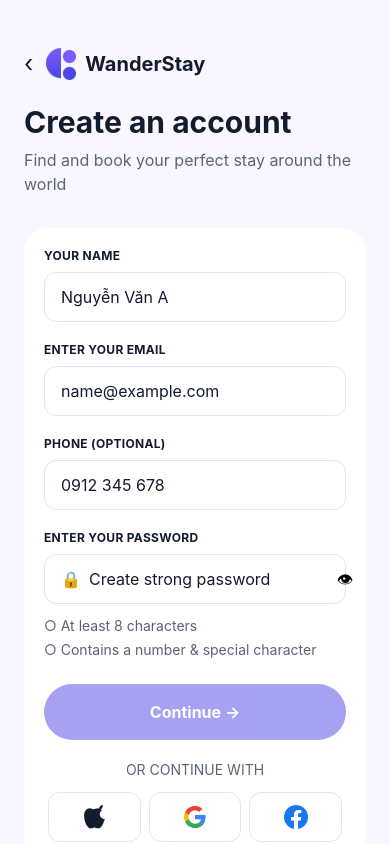
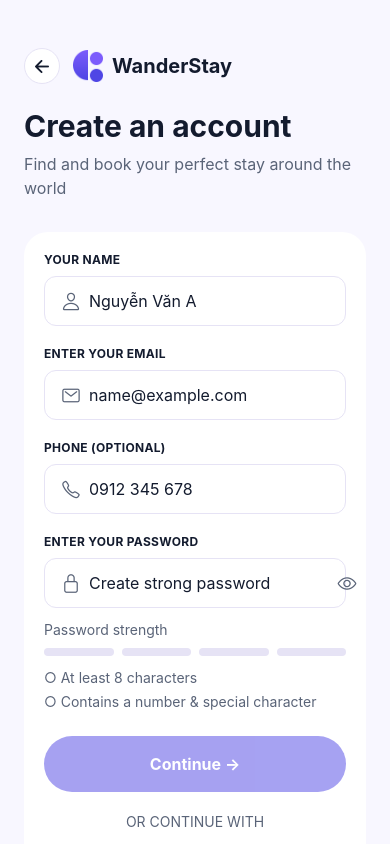
Before and after one commit to NguyenTruongAnThy/TravellingApp, a React Native app: screen /Register in a window 390 px wide. Built offline with nearby package versions, Linux system fonts and the light colour scheme; no server answers.

Commit message:
Refactor Auth to shared components with vector icons

```diff
--- a/package.json
+++ b/package.json
@@ -3,6 +3,7 @@
   "version": "1.0.0",
   "main": "index.ts",
   "dependencies": {
+    "@expo/vector-icons": "^15.0.2",
     "@react-native-async-storage/async-storage": "2.2.0",
     "@react-navigation/bottom-tabs": "^7.21.0",
     "@react-navigation/native": "^7.5.1",
--- /dev/null
+++ b/src/components/AppButton.tsx
@@ -0,0 +1,24 @@
+import { ActivityIndicator, Pressable, Text } from 'react-native';
+
+type Props = {
+  title: string;
+  onPress: () => void;
+  disabled?: boolean;
+  loading?: boolean;
+};
+
+export default function AppButton({ title, onPress, disabled, loading }: Props) {
+  return (
+    <Pressable
+      className={`rounded-full py-4 items-center ${disabled || loading ? 'bg-brand opacity-50' : 'bg-brand'}`}
+      disabled={disabled || loading}
+      onPress={onPress}
+    >
+      {loading ? (
+        <ActivityIndicator color="#FFFFFF" />
+      ) : (
+        <Text className="text-base font-bold text-white">{title}</Text>
+      )}
+    </Pressable>
+  );
+}
--- /dev/null
+++ b/src/components/AppInput.tsx
@@ -0,0 +1,64 @@
+import { useState } from 'react';
+import { Pressable, Text, TextInput, View } from 'react-native';
+import { Ionicons } from '@expo/vector-icons';
+
+type Props = {
+  label: string;
+  value: string;
+  onChangeText: (text: string) => void;
+  placeholder?: string;
+  icon?: string;
+  secure?: boolean;
+  keyboardType?: 'default' | 'email-address' | 'phone-pad';
+  autoCapitalize?: 'none' | 'sentences';
+  error?: string;
+  touched?: boolean;
+  onBlur?: () => void;
+};
+
+export default function AppInput({
+  label,
+  value,
+  onChangeText,
+  placeholder,
+  icon,
+  secure,
+  keyboardType = 'default',
+  autoCapitalize = 'sentences',
+  error,
+  touched,
+  onBlur,
+}: Props) {
+  const [show, setShow] = useState(false);
+  const [focused, setFocused] = useState(false);
+  return (
+    <View>
+      <Text className="text-xs font-bold tracking-wide text-textMain">{label}</Text>
+      <View
+        className={`mt-2 flex-row items-center rounded-xl border px-4 ${touched && error ? 'border-red-500' : focused ? 'border-brand' : 'border-borderLight'}`}
+      >
+        {icon ? <Ionicons name={icon as any} size={20} color="#5A6478" /> : null}
+        <TextInput
+          className="flex-1 py-3 text-base text-textMain ml-2"
+          placeholder={placeholder}
+          value={value}
+          onChangeText={onChangeText}
+          onFocus={() => setFocused(true)}
+          onBlur={() => {
+            setFocused(false);
+            onBlur?.();
+          }}
+          secureTextEntry={secure && !show}
+          keyboardType={keyboardType}
+          autoCapitalize={autoCapitalize}
+        />
+        {secure ? (
+          <Pressable onPress={() => setShow(!show)}>
+            <Ionicons name={show ? 'eye-off-outline' : 'eye-outline'} size={20} color="#5A6478" />
+          </Pressable>
+        ) : null}
+      </View>
+      {touched && error ? <Text className="mt-2 text-sm text-red-500">{error}</Text> : null}
+    </View>
+  );
+}
--- /dev/null
+++ b/src/components/AuthCard.tsx
@@ -0,0 +1,6 @@
+import { View } from 'react-native';
+import type { ReactNode } from 'react';
+
+export default function AuthCard({ children }: { children: ReactNode }) {
+  return <View className="mt-8 rounded-3xl bg-white p-5">{children}</View>;
+}
--- /dev/null
+++ b/src/components/AuthHeader.tsx
@@ -0,0 +1,21 @@
+import { Image, Pressable, View, Text } from 'react-native';
+import { Ionicons } from '@expo/vector-icons';
+
+export default function AuthHeader({ onBack }: { onBack?: () => void }) {
+  return (
+    <View className="flex-row items-center">
+      <Pressable
+        className="w-9 h-9 rounded-full bg-white items-center justify-center border border-borderLight"
+        onPress={onBack}
+      >
+        <Ionicons name="arrow-back" size={20} color="#131B2E" />
+      </Pressable>
+      <Image
+        source={require('../../assets/logo-wanderstay.png')}
+        style={{ width: 32, height: 32, marginLeft: 12 }}
+        resizeMode="contain"
+      />
+      <Text className="ml-2 text-xl font-bold text-textMain">WanderStay</Text>
+    </View>
+  );
+}
--- /dev/null
+++ b/src/components/SocialButton.tsx
@@ -0,0 +1,13 @@
+import { Image, Pressable } from 'react-native';
+import type { ImageSourcePropType } from 'react-native';
+
+export default function SocialButton({ source, onPress }: { source: ImageSourcePropType; onPress?: () => void }) {
+  return (
+    <Pressable
+      className="flex-1 mx-1 rounded-xl border border-borderLight py-3 items-center bg-white"
+      onPress={onPress}
+    >
+      <Image source={source} style={{ width: 24, height: 24 }} resizeMode="contain" />
+    </Pressable>
+  );
+}
--- a/src/screens/auth/LoginScreen.tsx
+++ b/src/screens/auth/LoginScreen.tsx
@@ -1,20 +1,16 @@
 import { useMemo, useState } from 'react';
-import {
-  ActivityIndicator,
-  Image,
-  Pressable,
-  ScrollView,
-  Text,
-  TextInput,
-  View,
-} from 'react-native';
+import { Pressable, ScrollView, Text, View } from 'react-native';
 import { useAuth } from '../../context/AuthContext';
+import AppButton from '../../components/AppButton';
+import AppInput from '../../components/AppInput';
+import AuthCard from '../../components/AuthCard';
+import AuthHeader from '../../components/AuthHeader';
+import SocialButton from '../../components/SocialButton';
 
 export default function LoginScreen({ navigation }: { navigation: any }) {
   const { signIn } = useAuth();
   const [email, setEmail] = useState('');
   const [password, setPassword] = useState('');
-  const [showPassword, setShowPassword] = useState(false);
   const [touchedEmail, setTouchedEmail] = useState(false);
   const [touchedPassword, setTouchedPassword] = useState(false);
   const [submitError, setSubmitError] = useState('');
@@ -49,118 +45,68 @@ export default function LoginScreen({ navigation }: { navigation: any }) {
   };
 
   return (
-    <ScrollView className="flex-1 bg-appBg" contentContainerStyle={{ paddingHorizontal: 24, paddingTop: 48, paddingBottom: 24 }}>
-      <View className="flex-row items-center">
-        <Pressable onPress={() => navigation.goBack?.()}>
-          <Text className="text-2xl text-textMain">‹</Text>
-        </Pressable>
-        <Image
-          source={require('../../../assets/logo-wanderstay.png')}
-          style={{ width: 32, height: 32, marginLeft: 12 }}
-          resizeMode="contain"
-        />
-        <Text className="ml-2 text-xl font-bold text-textMain">WanderStay</Text>
-      </View>
+    <ScrollView
+      className="flex-1 bg-appBg"
+      contentContainerStyle={{ paddingHorizontal: 24, paddingTop: 48, paddingBottom: 24 }}
+    >
+      <AuthHeader onBack={() => navigation.goBack?.()} />
 
       <Text className="mt-6 text-3xl font-bold text-textMain">Welcome back</Text>
       <Text className="mt-2 text-base text-textMuted">
         Log in to access your bookings and saved favorites
       </Text>
 
-      <View className="mt-8 rounded-3xl bg-white p-5">
-        <Text className="text-xs font-bold tracking-wide text-textMain">
-          ENTER YOUR EMAIL
-        </Text>
-        <TextInput
-          className="mt-2 rounded-xl border border-borderLight px-4 py-3 text-base text-textMain"
+      <AuthCard>
+        <AppInput
+          label="ENTER YOUR EMAIL"
+          icon="mail-outline"
           placeholder="name@example.com"
           autoCapitalize="none"
           keyboardType="email-address"
           value={email}
           onChangeText={setEmail}
           onBlur={() => setTouchedEmail(true)}
+          error={emailError}
+          touched={touchedEmail}
         />
-        {touchedEmail && emailError ? (
-          <Text className="mt-2 text-sm text-red-500">{emailError}</Text>
-        ) : null}
 
-        <Text className="mt-5 text-xs font-bold tracking-wide text-textMain">
-          ENTER YOUR PASSWORD
-        </Text>
-        <View className="mt-2 flex-row items-center rounded-xl border border-borderLight px-4">
-          <Text className="mr-2 text-base">🔒</Text>
-          <TextInput
-            className="flex-1 py-3 text-base text-textMain"
+        <View className="mt-5">
+          <AppInput
+            label="ENTER YOUR PASSWORD"
+            icon="lock-closed-outline"
             placeholder="••••••••"
-            secureTextEntry={!showPassword}
+            secure
             value={password}
             onChangeText={setPassword}
             onBlur={() => setTouchedPassword(true)}
+            error={passwordError}
+            touched={touchedPassword}
           />
-          <Pressable onPress={() => setShowPassword(!showPassword)}>
-            <Text className="text-base">{showPassword ? '🙈' : '👁'}</Text>
-          </Pressable>
         </View>
-        {touchedPassword && passwordError ? (
-          <Text className="mt-2 text-sm text-red-500">{passwordError}</Text>
-        ) : null}
 
         <Pressable className="mt-3 items-end">
           <Text className="text-sm font-bold text-brand">Forgot password?</Text>
         </Pressable>
 
-        {submitError ? (
-          <Text className="mt-3 text-sm text-red-500">{submitError}</Text>
-        ) : null}
+        {submitError ? <Text className="mt-3 text-sm text-red-500">{submitError}</Text> : null}
 
-        <Pressable
-          className={`mt-6 rounded-full py-4 items-center ${isValid && !loading ? 'bg-brand' : 'bg-brand opacity-50'}`}
-          disabled={!isValid || loading}
-          onPress={handleLogin}
-        >
-          {loading ? (
-            <ActivityIndicator color="#FFFFFF" />
-          ) : (
-            <Text className="text-base font-bold text-white">Continue →</Text>
-          )}
-        </Pressable>
+        <View className="mt-6">
+          <AppButton title="Continue →" onPress={handleLogin} disabled={!isValid} loading={loading} />
+        </View>
 
-        <Text className="mt-5 text-center text-sm text-textMuted">
-          OR CONTINUE WITH
-        </Text>
+        <Text className="mt-5 text-center text-sm text-textMuted">OR CONTINUE WITH</Text>
         <View className="mt-3 flex-row justify-between">
-          <Pressable className="flex-1 mx-1 rounded-xl border border-borderLight py-3 items-center">
-            <Image
-              source={require('../../../assets/Apple.png')}
-              style={{ width: 24, height: 24 }}
-              resizeMode="contain"
-            />
-          </Pressable>
-          <Pressable className="flex-1 mx-1 rounded-xl border border-borderLight py-3 items-center">
-            <Image
-              source={require('../../../assets/GG.png')}
-              style={{ width: 24, height: 24 }}
-              resizeMode="contain"
-            />
-          </Pressable>
-          <Pressable className="flex-1 mx-1 rounded-xl border border-borderLight py-3 items-center">
-            <Image
-              source={require('../../../assets/Fb.png')}
-              style={{ width: 24, height: 24 }}
-              resizeMode="contain"
-            />
-          </Pressable>
+          <SocialButton source={require('../../../assets/Apple.png')} />
+          <SocialButton source={require('../../../assets/GG.png')} />
+          <SocialButton source={require('../../../assets/Fb.png')} />
         </View>
 
         <Text className="mt-5 text-center text-xs text-textMuted">
           By continuing, you agree to our Terms of Service and Privacy Policy.
         </Text>
-      </View>
+      </AuthCard>
 
-      <Pressable
-        className="mt-8 items-center"
-        onPress={() => navigation.navigate('Register')}
-      >
+      <Pressable className="mt-8 items-center" onPress={() => navigation.navigate('Register')}>
         <Text className="text-base text-textMuted">
           Don&apos;t have an account? <Text className="font-bold text-brand">Sign up</Text>
         </Text>
--- a/src/screens/auth/RegisterScreen.tsx
+++ b/src/screens/auth/RegisterScreen.tsx
@@ -1,14 +1,11 @@
 import { useMemo, useState } from 'react';
-import {
-  ActivityIndicator,
-  Image,
-  Pressable,
-  ScrollView,
-  Text,
-  TextInput,
-  View,
-} from 'react-native';
+import { Pressable, ScrollView, Text, View } from 'react-native';
 import { useAuth } from '../../context/AuthContext';
+import AppButton from '../../components/AppButton';
+import AppInput from '../../components/AppInput';
+import AuthCard from '../../components/AuthCard';
+import AuthHeader from '../../components/AuthHeader';
+import SocialButton from '../../components/SocialButton';
 
 export default function RegisterScreen({ navigation }: { navigation: any }) {
   const { signUp } = useAuth();
@@ -16,7 +13,6 @@ export default function RegisterScreen({ navigation }: { navigation: any }) {
   const [email, setEmail] = useState('');
   const [phone, setPhone] = useState('');
   const [password, setPassword] = useState('');
-  const [showPassword, setShowPassword] = useState(false);
   const [touched, setTouched] = useState(false);
   const [submitError, setSubmitError] = useState('');
   const [success, setSuccess] = useState(false);
@@ -38,6 +34,12 @@ export default function RegisterScreen({ navigation }: { navigation: any }) {
       : '';
 
   const isValid = !nameError && !emailError && !passwordError;
+  const hasNumber = /[0-9]/.test(password);
+  const hasSpecial = /[^A-Za-z0-9]/.test(password);
+  const strengthScore =
+    (passwordLongEnough ? 1 : 0) + (hasNumber ? 1 : 0) + (hasSpecial ? 1 : 0);
+  const strengthLabel =
+    passwordLongEnough && hasNumber && hasSpecial ? 'Strong' : password ? 'Weak' : '';
 
   const handleRegister = async () => {
     setTouched(true);
@@ -61,141 +63,114 @@ export default function RegisterScreen({ navigation }: { navigation: any }) {
         <Text className="mt-3 text-base text-textMuted text-center">
           Tài khoản của bạn đã được tạo. Vui lòng đăng nhập để tiếp tục.
         </Text>
-        <Pressable
-          className="mt-8 rounded-full bg-brand py-3 px-8"
-          onPress={() => navigation.navigate('Login')}
-        >
-          <Text className="text-base font-bold text-white">Đăng nhập ngay</Text>
-        </Pressable>
+        <View className="mt-8 w-full">
+          <AppButton title="Đăng nhập ngay" onPress={() => navigation.navigate('Login')} />
+        </View>
       </View>
     );
   }
 
   return (
-    <ScrollView className="flex-1 bg-appBg" contentContainerStyle={{ paddingHorizontal: 24, paddingTop: 48, paddingBottom: 24 }}>
-      <View className="flex-row items-center">
-        <Pressable onPress={() => navigation.goBack?.()}>
-          <Text className="text-2xl text-textMain">‹</Text>
-        </Pressable>
-        <Image
-          source={require('../../../assets/logo-wanderstay.png')}
-          style={{ width: 32, height: 32, marginLeft: 12 }}
-          resizeMode="contain"
-        />
-        <Text className="ml-2 text-xl font-bold text-textMain">WanderStay</Text>
-      </View>
+    <ScrollView
+      className="flex-1 bg-appBg"
+      contentContainerStyle={{ paddingHorizontal: 24, paddingTop: 48, paddingBottom: 24 }}
+    >
+      <AuthHeader onBack={() => navigation.goBack?.()} />
 
       <Text className="mt-6 text-3xl font-bold text-textMain">Create an account</Text>
       <Text className="mt-2 text-base text-textMuted">
         Find and book your perfect stay around the world
       </Text>
 
-      <View className="mt-8 rounded-3xl bg-white p-5">
-        <Text className="text-xs font-bold tracking-wide text-textMain">YOUR NAME</Text>
-        <TextInput
-          className="mt-2 rounded-xl border border-borderLight px-4 py-3 text-base text-textMain"
+      <AuthCard>
+        <AppInput
+          label="YOUR NAME"
+          icon="person-outline"
           placeholder="Nguyễn Văn A"
           value={name}
           onChangeText={setName}
+          error={nameError}
+          touched={touched}
         />
-        {touched && nameError ? (
-          <Text className="mt-2 text-sm text-red-500">{nameError}</Text>
-        ) : null}
 
-        <Text className="mt-5 text-xs font-bold tracking-wide text-textMain">ENTER YOUR EMAIL</Text>
-        <TextInput
-          className="mt-2 rounded-xl border border-borderLight px-4 py-3 text-base text-textMain"
+        <View className="mt-5">
+          <AppInput
+            label="ENTER YOUR EMAIL"
+            icon="mail-outline"
             placeholder="name@example.com"
             autoCapitalize="none"
             keyboardType="email-address"
             value={email}
             onChangeText={setEmail}
+            error={emailError}
+            touched={touched}
           />
-        {touched && emailError ? (
-          <Text className="mt-2 text-sm text-red-500">{emailError}</Text>
-        ) : null}
+        </View>
 
-        <Text className="mt-5 text-xs font-bold tracking-wide text-textMain">PHONE (OPTIONAL)</Text>
-        <TextInput
-          className="mt-2 rounded-xl border border-borderLight px-4 py-3 text-base text-textMain"
+        <View className="mt-5">
+          <AppInput
+            label="PHONE (OPTIONAL)"
+            icon="call-outline"
             placeholder="0912 345 678"
             keyboardType="phone-pad"
             value={phone}
             onChangeText={setPhone}
           />
+        </View>
 
-        <Text className="mt-5 text-xs font-bold tracking-wide text-textMain">ENTER YOUR PASSWORD</Text>
-        <View className="mt-2 flex-row items-center rounded-xl border border-borderLight px-4">
-          <Text className="mr-2 text-base">🔒</Text>
-          <TextInput
-            className="flex-1 py-3 text-base text-textMain"
+        <View className="mt-5">
+          <AppInput
+            label="ENTER YOUR PASSWORD"
+            icon="lock-closed-outline"
             placeholder="Create strong password"
-            secureTextEntry={!showPassword}
+            secure
             value={password}
             onChangeText={setPassword}
+            error={passwordError}
+            touched={touched}
           />
-          <Pressable onPress={() => setShowPassword(!showPassword)}>
-            <Text className="text-base">{showPassword ? '🙈' : '👁'}</Text>
-          </Pressable>
         </View>
-        <Text className="mt-3 text-sm text-textMuted">
+
+        <View className="mt-3">
+          <View className="flex-row items-center justify-between">
+            <Text className="text-sm text-textMuted">Password strength</Text>
+            <Text className="text-sm font-bold text-brand">{strengthLabel}</Text>
+          </View>
+          <View className="mt-2 flex-row gap-2">
+            <View className={`flex-1 h-2 rounded-full ${strengthScore >= 1 ? 'bg-brand' : 'bg-borderLight'}`} />
+            <View className={`flex-1 h-2 rounded-full ${strengthScore >= 2 ? 'bg-brand' : 'bg-borderLight'}`} />
+            <View className={`flex-1 h-2 rounded-full ${strengthScore >= 3 ? 'bg-brand' : 'bg-borderLight'}`} />
+            <View className="flex-1 h-2 rounded-full bg-borderLight" />
+          </View>
+        </View>
+        <Text className={`mt-3 text-sm ${passwordLongEnough ? 'text-green-600 font-bold' : 'text-textMuted'}`}>
           {passwordLongEnough ? '✓' : '○'} At least 8 characters
         </Text>
-        <Text className="mt-1 text-sm text-textMuted">
+        <Text
+          className={`mt-1 text-sm ${passwordHasNumberAndSpecial ? 'text-green-600 font-bold' : 'text-textMuted'}`}
+        >
           {passwordHasNumberAndSpecial ? '✓' : '○'} Contains a number &amp; special character
         </Text>
-        {touched && passwordError ? (
-          <Text className="mt-2 text-sm text-red-500">{passwordError}</Text>
-        ) : null}
 
-        {submitError ? (
-          <Text className="mt-3 text-sm text-red-500">{submitError}</Text>
-        ) : null}
+        {submitError ? <Text className="mt-3 text-sm text-red-500">{submitError}</Text> : null}
 
-        <Pressable
-          className={`mt-6 rounded-full py-4 items-center ${isValid && !loading ? 'bg-brand' : 'bg-brand opacity-50'}`}
-          disabled={!isValid || loading}
-          onPress={handleRegister}
-        >
-          {loading ? (
-            <ActivityIndicator color="#FFFFFF" />
-          ) : (
-            <Text className="text-base font-bold text-white">Continue →</Text>
-          )}
-        </Pressable>
-
-        <Text className="mt-5 text-center text-sm text-textMuted">
-          OR CONTINUE WITH
-        </Text>
-        <View className="mt-3 flex-row justify-between">
-          <Pressable className="flex-1 mx-1 rounded-xl border border-borderLight py-3 items-center">
-            <Image
-              source={require('../../../assets/Apple.png')}
-              style={{ width: 24, height: 24 }}
-              resizeMode="contain"
-            />
-          </Pressable>
-          <Pressable className="flex-1 mx-1 rounded-xl border border-borderLight py-3 items-center">
-            <Image
-              source={require('../../../assets/GG.png')}
-              style={{ width: 24, height: 24 }}
-              resizeMode="contain"
-            />
-          </Pressable>
-          <Pressable className="flex-1 mx-1 rounded-xl border border-borderLight py-3 items-center">
-            <Image
-              source={require('../../../assets/Fb.png')}
-              style={{ width: 24, height: 24 }}
-              resizeMode="contain"
-            />
-          </Pressable>
-        </View>
+        <View className="mt-6">
+          <AppButton title="Continue →" onPress={handleRegister} disabled={!isValid} loading={loading} />
         </View>
 
-      <Pressable
-        className="mt-8 items-center"
-        onPress={() => navigation.navigate('Login')}
-      >
+        <Text className="mt-5 text-center text-sm text-textMuted">OR CONTINUE WITH</Text>
+        <View className="mt-3 flex-row justify-between">
+          <SocialButton source={require('../../../assets/Apple.png')} />
+          <SocialButton source={require('../../../assets/GG.png')} />
+          <SocialButton source={require('../../../assets/Fb.png')} />
+        </View>
+
+        <Text className="mt-5 text-center text-xs text-textMuted">
+          By signing up, you agree to our Terms of Service and Privacy Policy.
+        </Text>
+      </AuthCard>
+
+      <Pressable className="mt-8 items-center" onPress={() => navigation.navigate('Login')}>
         <Text className="text-base text-textMuted">
           Already have an account? <Text className="font-bold text-brand">Log in</Text>
         </Text>
```
Also changed, not shown: 1 other file (tests, documents, lock files or other folders). Lines whose indentation alone changed are shown as unchanged.
